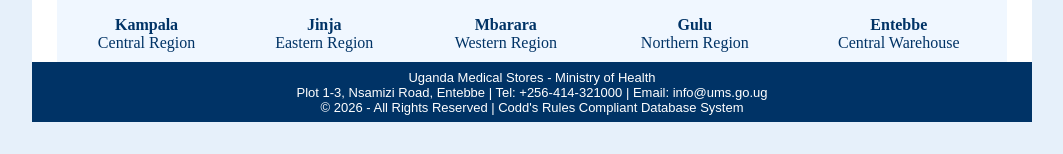
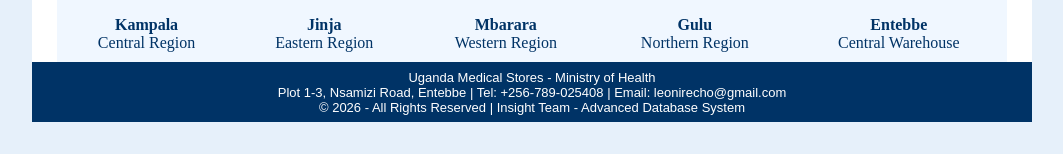
Before and after one commit to Leonard-simon/group6-insight-wrk, a plain HTML site: page index.html in a window 1280 px wide. Shown: the part 643-797 px from the top of the page, without its empty margins (108-1171 px from the left). Drawn offline with Linux system fonts and the light colour scheme.

Commit message:
modified:   index.html

```diff
--- a/index.html
+++ b/index.html
@@ -141,8 +141,8 @@
             <td bgcolor="#003366" align="center" height="60">
                 <font size="2" face="Arial" color="white">
                     Uganda Medical Stores - Ministry of Health<br>
-                    Plot 1-3, Nsamizi Road, Entebbe | Tel: +256-414-321000 | Email: info@ums.go.ug<br>
-                    © 2026 - All Rights Reserved | Codd's Rules Compliant Database System
+                    Plot 1-3, Nsamizi Road, Entebbe | Tel: +256-789-025408 | Email: leonirecho@gmail.com<br>
+                    © 2026 - All Rights Reserved | Insight Team - Advanced Database System
                 </font>
             </td>
         </tr>
```
